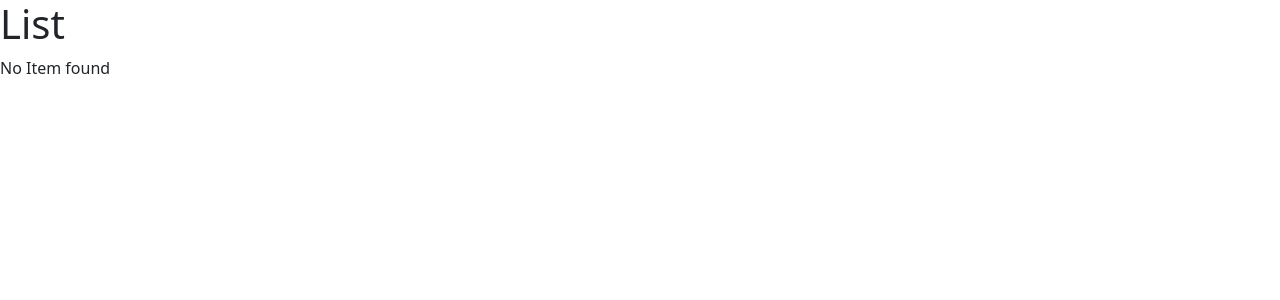
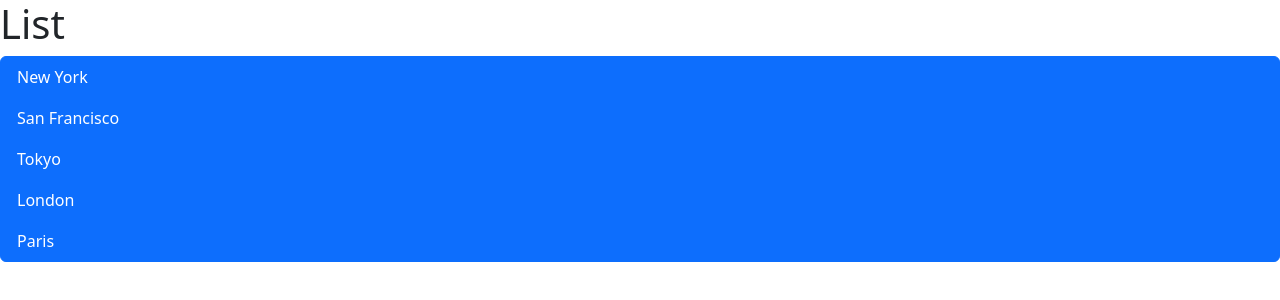
Before and after one commit to raeandres/react-video-game-app-test, a React (Vite) app: page / in a window 1280 px wide. Shown: the top 300 px of the page. Built offline with nearby package versions, Linux system fonts and the light colour scheme.

Commit message:
Added event handler function

```diff
--- a/src/App.tsx
+++ b/src/App.tsx
@@ -1,10 +1,10 @@
 import ListGroup from "./components/ListGroup";
+import { MouseEvent } from "react";
 
 // import Message from "./Message";
 
 function App() {
   let items = ["New York", "San Francisco", "Tokyo", "London", "Paris"];
-  items = [];
 
   const message = items.length === 0 ? <p>No Item found</p> : null;
 
@@ -16,13 +16,22 @@
     return items.length === 0 && <p>No Item found</p>; // more concise way
   };
 
+  // Event Handling
+  const handleClick = (event: MouseEvent) => console.log(event);
+
   return (
     <>
       <h1>List</h1>
       {getMessageShorter()}
       <ul className="list-group">
         {items.map((item, idx) => (
-          <li key={idx}>{item}</li>
+          <li
+            className="list-group-item active"
+            key={idx}
+            onClick={handleClick}
+          >
+            {item}
+          </li>
         ))}
       </ul>
     </>
```
